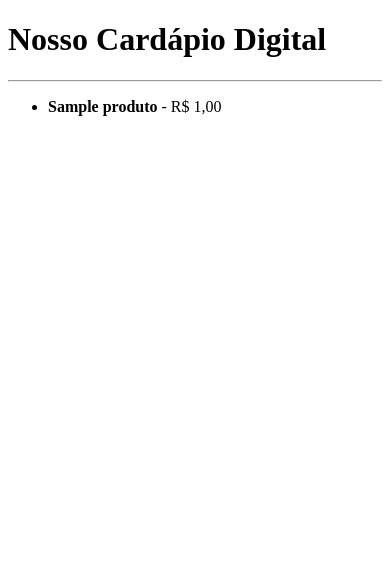
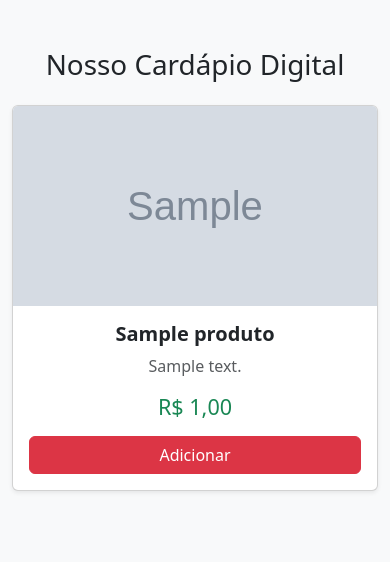
Before and after one commit to FOXOWL8255/sushi_delivery, a Django app: page / in a window 390 px wide. Shown: the top 562 px of the page. Run offline with Django 5.2, Linux system fonts and the light colour scheme; tables that the repository leaves empty hold one stand-in row (values such as "Sample post"); grey boxes marked "Sample" are stand-in pictures.

Commit message:
Adiciona suporte a imagens de produtos, configuração de media e layout responsivo com Bootstrap

```diff
--- a/cardapio/models.py
+++ b/cardapio/models.py
@@ -6,37 +6,23 @@ class Categoria(models.Model):
     def __str__(self):
         return self.nome
 
-    # A classe Produto vai ser a nossa tabela de itens
-    # do cardápio do banco de dados
 class Produto(models.Model):
 
-#Charfield é usado para textos curtos e é obrigatório
-#max_length=150 impõe um limite de 150 caracteres
-
+    # Charfield é usado para textos curtos e é obrigatório
     nome = models.CharField(max_length=150)
 
-#Textfiekd é para textos longos ( como lista de peças ou combos)
-#blank=True e null = True avisam o banco de dados que é
-#opcional preencher o dado
-
+    # TextField é para textos longos (como lista de peças ou combos)
     descricao = models.TextField(blank=True, null=True)
 
-#decimalField é o formato perfeito para trabalhar com dinheiro
-#max_digits= diz que o valor pode ter até 8 numeros no total.
-#decimal_places =2 garante que os últimos dois números sejam cents.
-
+    # DecimalField é o formato perfeito para trabalhar com dinheiro
     preco = models.DecimalField(max_digits=8, decimal_places=2)
 
-#Foreignkey ( tabela estrangeira ) é o que conecta tabelas diferentes
-# django interpreta : "Esse produto pertence à classe Categoria lá de cima".
-#CASCADE: se o dono apagar a ctegoria "bebidas", todos os refrigerantes
-#são apagados juntos
-
+    # ForeignKey (tabela estrangeira) é o que conecta tabelas diferentes
     categoria = models.ForeignKey(Categoria, on_delete=models.CASCADE)
 
-# A função __str__ muda o nome de exibição no painel administrativo do django
-#sem ela o django chamaria o item de "Produto object 1"
-#com ela exibe o nome real (ex: combinado hot, "temaki cru ")
+    # imagefield gerencia o upload de fotos (alinhado corretamente!)
+    imagem = models.ImageField(upload_to='produtos/', blank=True, null=True)
 
-    def __str__ (self ):
+    # A função __str__ muda o nome de exibição no painel administrativo
+    def __str__(self):
         return self.nome
--- a/cardapio/templates/cardapio/vitrine.html
+++ b/cardapio/templates/cardapio/vitrine.html
@@ -2,24 +2,45 @@
 <html lang="pt-br">
 <head>
     <meta charset="UTF-8">
+    <meta name="viewport" content="width=device-width, initial-scale=1">
     <title>Cardápio Digital - Sushi</title>
+
+    <!-- Importação do Bootstrap 5 -->
+    <link href="https://cdn.jsdelivr.net/npm/bootstrap@5.3.2/dist/css/bootstrap.min.css" rel="stylesheet">
 </head>
-<body>
-    <h1>Nosso Cardápio Digital</h1>
-    <hr>
+<body class="bg-light">
 
-    <!-- Aqui começa a mágica do Django! -->
-    <!-- O for vai passar por todos os produtos que a sua View mandou -->
-    <ul>
-        {% for produto in produtos %}
+    <div class="container py-5">
+        <h1 class="text-center mb-4">Nosso Cardápio Digital</h1>
 
-            <!-- Usamos as chaves duplas para imprimir o dado na tela -->
-            <li>
-                <strong>{{ produto.nome }}</strong> - R$ {{ produto.preco }}
-            </li>
+        <div class="row">
+            {% for produto in produtos %}
+            <div class="col-md-4 mb-4">
+                <div class="card h-100 shadow-sm">
 
-        {% endfor %}
-    </ul>
+                    <!-- Verifica se o produto tem uma foto cadastrada -->
+                    {% if produto.imagem %}
+                        <!-- card-img-top: classe do Bootstrap para ajustar a imagem no topo do card -->
+                        <!-- style="height: 200px; object-fit: cover;": Deixa todas as fotos com o mesmo tamanho padrão sem distorcer -->
+                        <img src="{{ produto.imagem.url }}" class="card-img-top" alt="{{ produto.nome }}" style="height: 200px; object-fit: cover;">
+                    {% endif %}
+
+                    <div class="card-body text-center">
+                        <h5 class="card-title fw-bold">{{ produto.nome }}</h5>
+
+                        {% if produto.descricao %}
+                            <p class="card-text text-muted">{{ produto.descricao }}</p>
+                        {% endif %}
+
+                        <h4 class="text-success mt-3">R$ {{ produto.preco }}</h4>
+
+                        <button class="btn btn-danger w-100 mt-2">Adicionar</button>
+                    </div>
+                </div>
+            </div>
+            {% endfor %}
+        </div>
+    </div>
 
 </body>
 </html>
--- a/setup/settings.py
+++ b/setup/settings.py
@@ -126,3 +126,7 @@ MAILERS = {
         'BACKEND': 'django.core.mail.backends.console.EmailBackend',
     },
 }
+
+# Configuração de Arquivos de Mídia (Upload de Imagens dos Produtos)
+MEDIA_URL = '/media/'
+MEDIA_ROOT = BASE_DIR / 'media'
--- a/setup/urls.py
+++ b/setup/urls.py
@@ -1,15 +1,19 @@
 from django.contrib import admin
 from django.urls import path
-
-#1. imoportamos o arquivo de views do nosso aplicativo cardapio
 from cardapio import views
 
+# Imports essenciais para o gerenciamento de arquivos de mídia
+from django.conf import settings
+from django.conf.urls.static import static
+
 urlpatterns = [
-    #essa é a rota do painel administrtivo
+    # essa é a rota do painel administrativo
     path('admin/', admin.site.urls),
 
-#2. criamos a rota da pag inicial do restaurante
-# as aspas vazias significam a pasta raiz do site
-# Quando o cliente acessar a raiz, o Django aciona a sua views.vitrine_digital
-path('',views.vitrine_digital, name='vitrine'),
+    # 2. criamos a rota da pag inicial do restaurante
+    path('', views.vitrine_digital, name='vitrine'),
 ]
+
+# Adiciona a rota de arquivos de mídia quando estamos em modo debug
+if settings.DEBUG:
+    urlpatterns += static(settings.MEDIA_URL, document_root=settings.MEDIA_ROOT)
```
Also changed, not shown: cardapio/migrations/0002_produto_imagem.py (added), media/produtos/ChatGPT_Image_19_de_set._de_2026_05_46_39.png (added), media/produtos/WhatsApp_Image_2026-09-19_at_05.42.21.jpeg (added), media/produtos/WhatsApp_Image_2026-09-19_at_05.42.21_2.jpeg (added), media/produtos/WhatsApp_Image_2026-09-19_at_05.42.21_4.jpeg (added).
